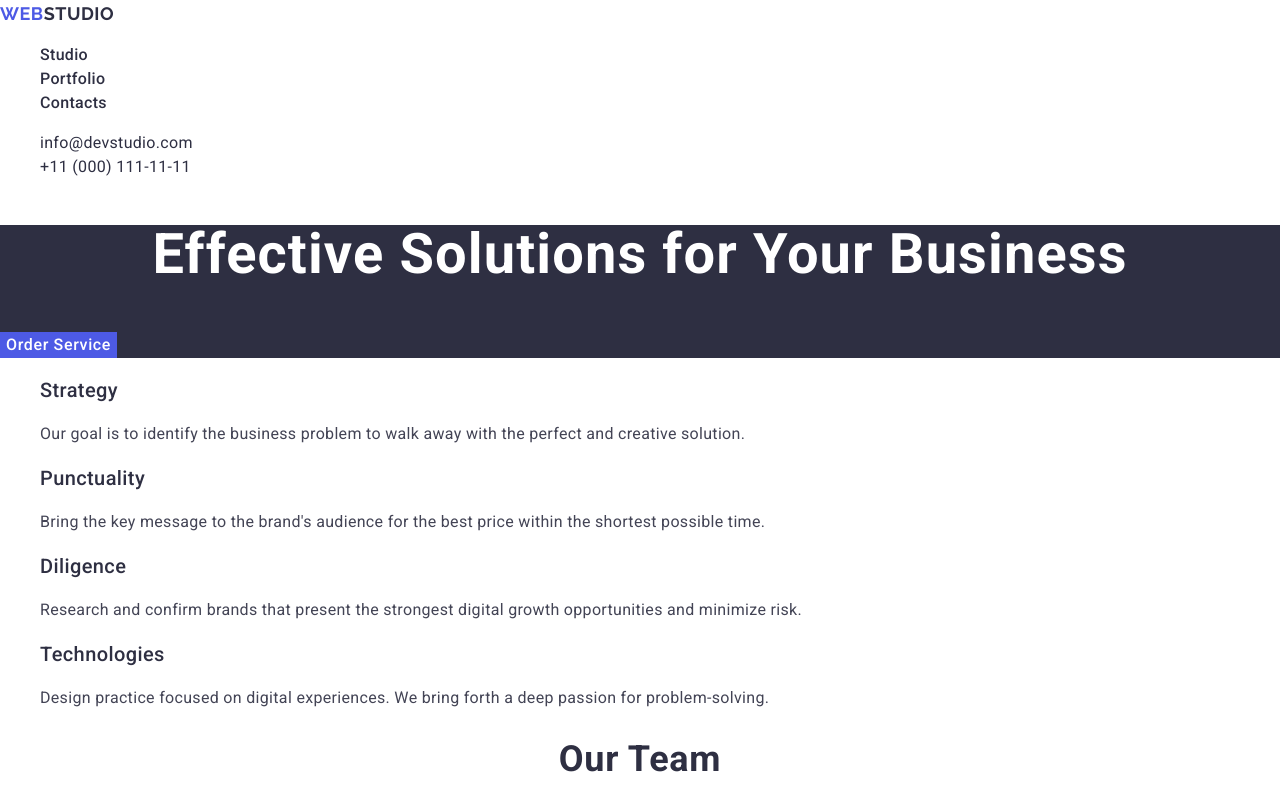
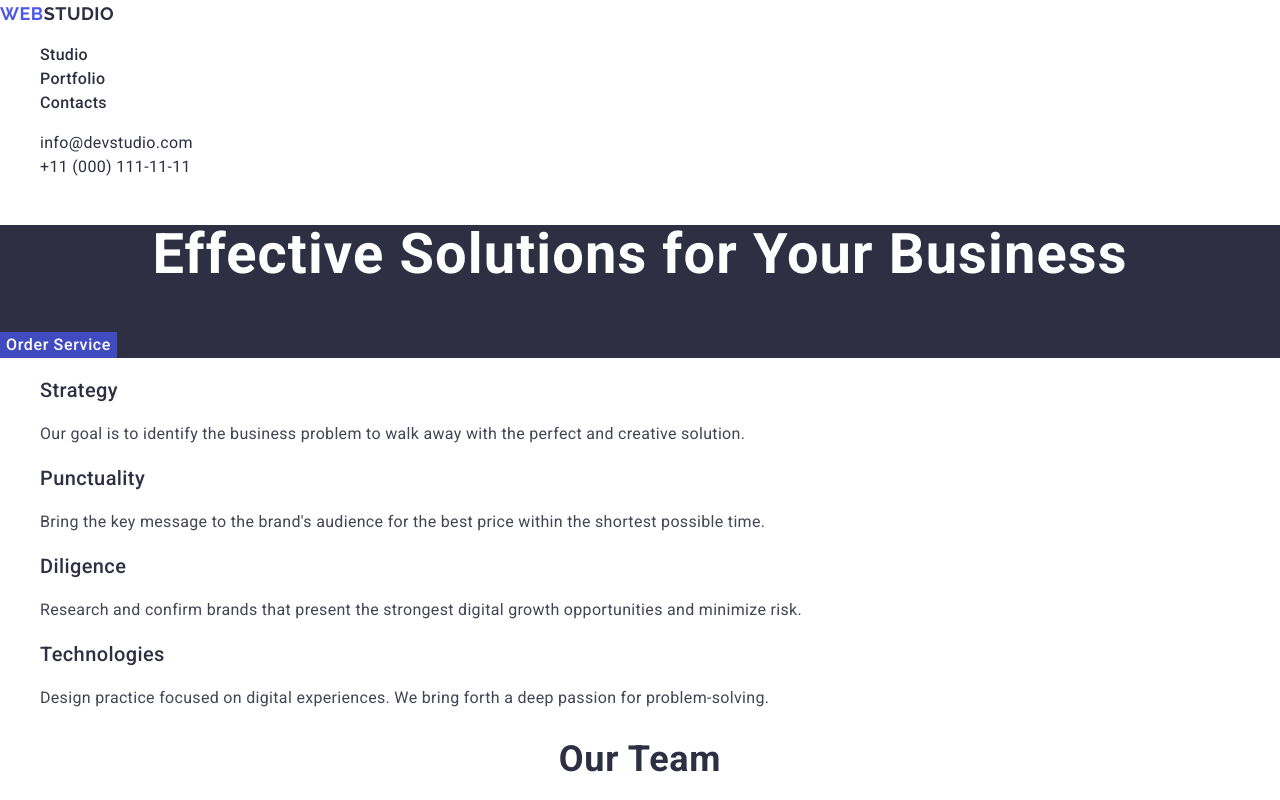
Before and after one commit to Heletskyi/goit-markup-hw-02, a plain HTML site: page index.html in a window 1280 px wide. In both pictures the pointer is over the button "Order Service". Shown: the top 800 px of the page. Drawn offline with nearby package versions, Linux system fonts and the light colour scheme.

Commit message:
button-hover

```diff
--- a/css/styles.css
+++ b/css/styles.css
@@ -138,6 +138,10 @@ a {
   font-weight: 500;
   line-height: 1.5;
   letter-spacing: 0.64px;
+}
+
+.button:hover {
+  background-color: #404bbf;
 }
 
 .strategy-title {
```
